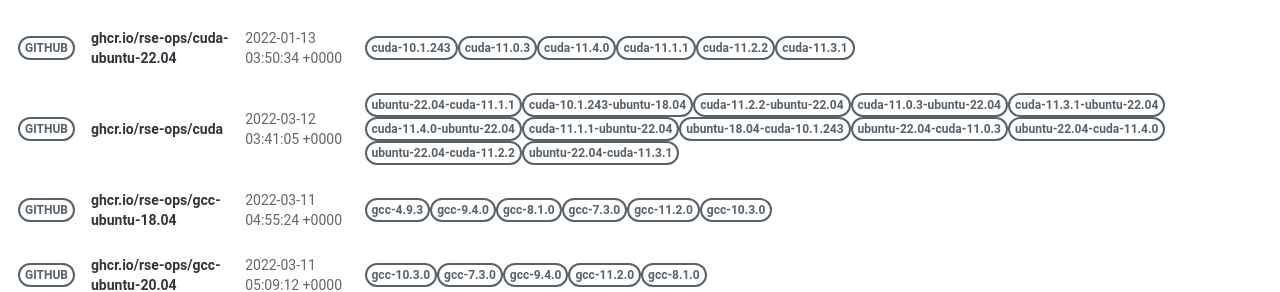
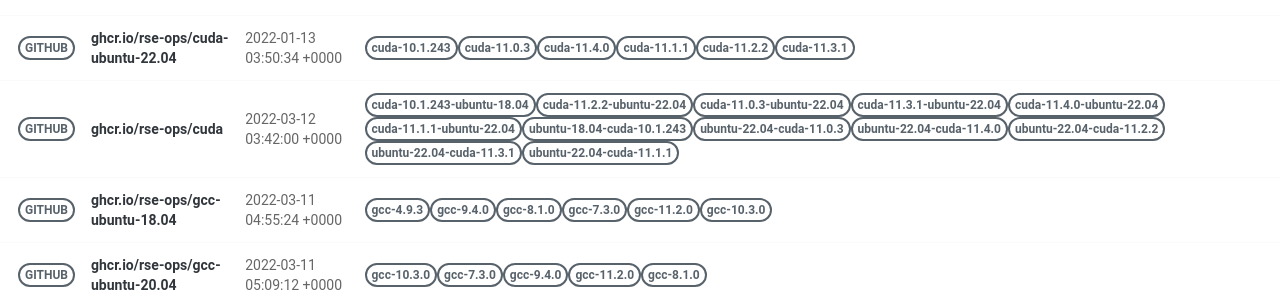
Before and after one commit to rse-ops/docker-images, a Jekyll site: the page built from pages/index.md, in a window 1280 px wide. Shown: the part 414-706 px from the top of the page. Built offline with Jekyll 4.4.1, drawn with Linux system fonts in a browser that asks for light colours; nearby versions of some CDN libraries; part of the change alters nothing that is shown.

Commit message:
Automated push to update library 2022-03-12

```diff
--- a/_library/ghcr.io-rse-ops-cuda.md
+++ b/_library/ghcr.io-rse-ops-cuda.md
@@ -1,14 +1,11 @@
 ---
 layout: container
 name: ghcr.io/rse-ops/cuda
-updated_at: 2022-03-12 03:41:05.816309
+updated_at: 2022-03-12 03:42:00.550432
 
 
 container_url: https://github.com/orgs/rse-ops/packages/container/package/cuda
 versions:
- - tag: ubuntu-22.04-cuda-11.1.1
-   dockerfile: https://github.com/rse-ops/docker-images/blob/main/ubuntu/cuda/Dockerfile
-   manifest: https://crane.ggcr.dev/manifest/ghcr.io/rse-ops/cuda:ubuntu-22.04-cuda-11.1.1
  - tag: cuda-10.1.243-ubuntu-18.04
    dockerfile: https://github.com/rse-ops/docker-images/blob/main/ubuntu/cuda/Dockerfile
    manifest: https://crane.ggcr.dev/manifest/ghcr.io/rse-ops/cuda:cuda-10.1.243-ubuntu-18.04
@@ -42,5 +39,8 @@ versions:
  - tag: ubuntu-22.04-cuda-11.3.1
    dockerfile: https://github.com/rse-ops/docker-images/blob/main/ubuntu/cuda/Dockerfile
    manifest: https://crane.ggcr.dev/manifest/ghcr.io/rse-ops/cuda:ubuntu-22.04-cuda-11.3.1
+ - tag: ubuntu-22.04-cuda-11.1.1
+   dockerfile: https://github.com/rse-ops/docker-images/blob/main/ubuntu/cuda/Dockerfile
+   manifest: https://crane.ggcr.dev/manifest/ghcr.io/rse-ops/cuda:ubuntu-22.04-cuda-11.1.1
 
 ---
```
